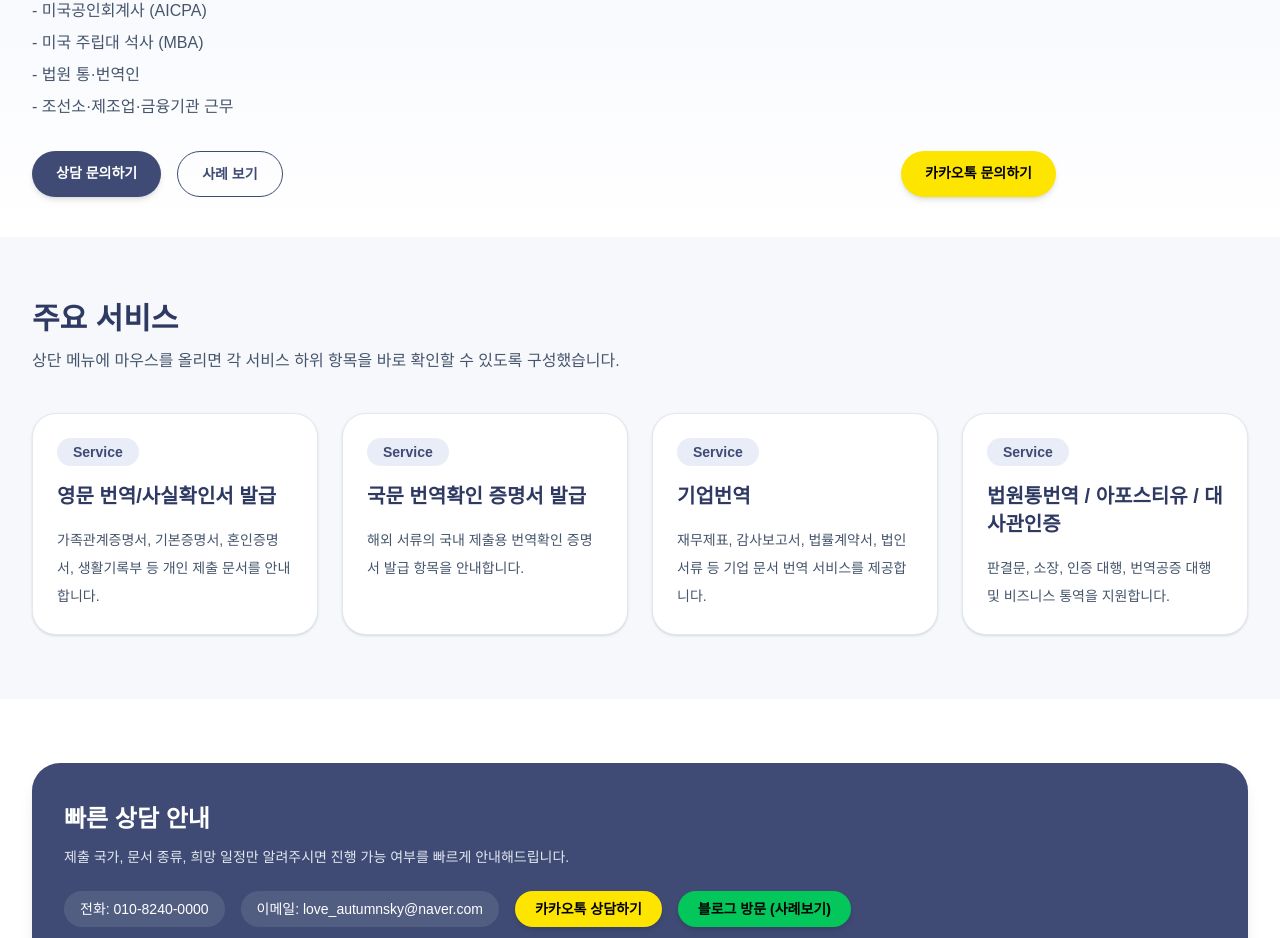
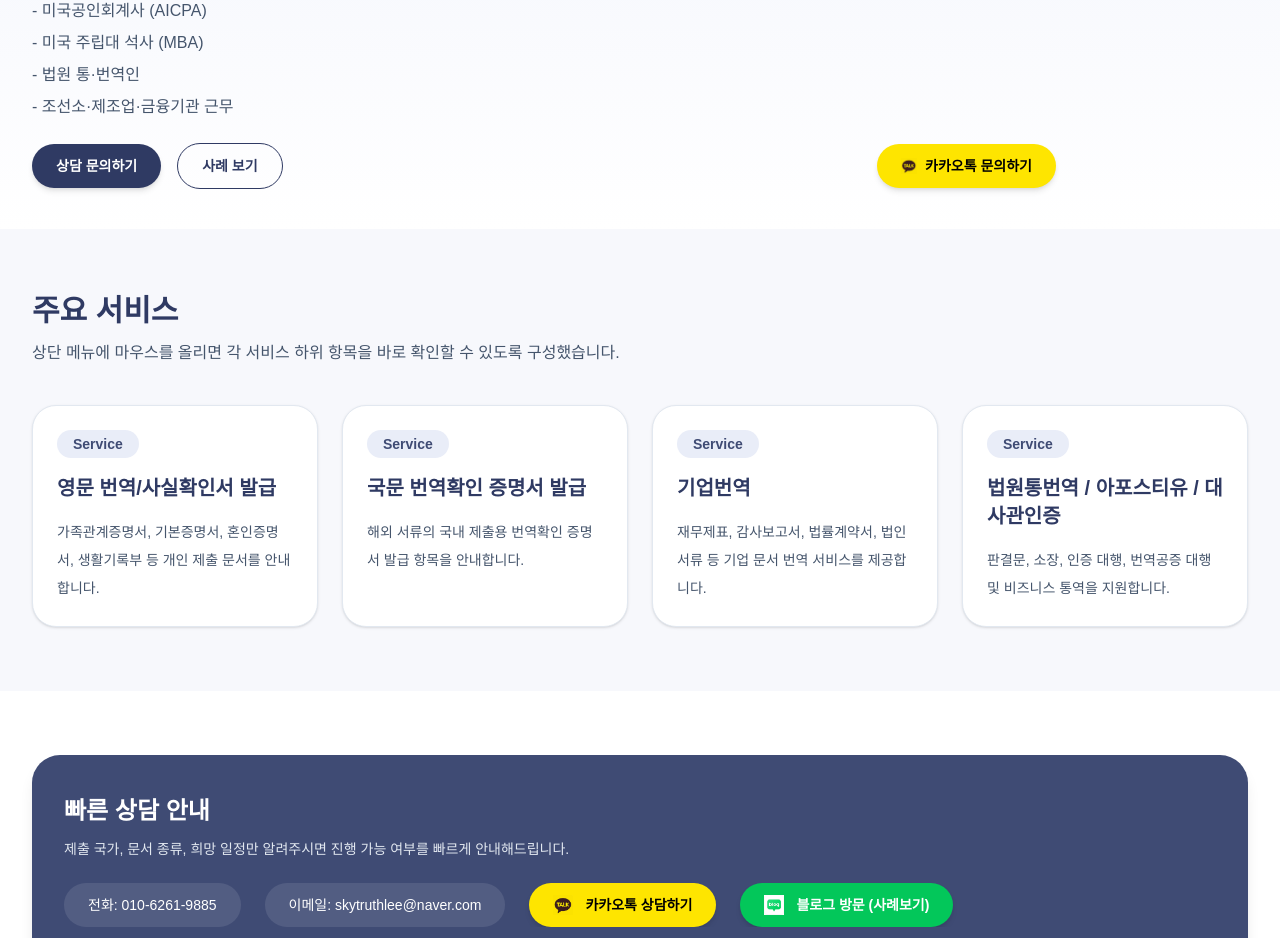
Before and after one commit to loveautumnsky1007-lab/jin-translation, a Next.js app: page / in a window 1280 px wide. Shown: the part 433-1371 px from the top of the page. Built offline with nearby package versions, Linux system fonts and the light colour scheme.

Commit message:
카톡아이콘

```diff
--- a/app/page.tsx
+++ b/app/page.tsx
@@ -38,34 +38,33 @@ export default function Home() {
                 <p>-  법원 통·번역인</p>
                 <p>-  조선소·제조업·금융기관 근무</p>
               </div>
-              <div className="mt-8 flex flex-wrap gap-4">
+            <div className="mt-6 flex items-center justify-between">
 
+  {/* 왼쪽 버튼 그룹 */}
+  <div className="flex items-center gap-4">
+    <button className="rounded-full bg-[#2f3a63] px-6 py-3 text-sm font-semibold text-white shadow-md">
+      상담 문의하기
+    </button>
+
+    <button className="rounded-full border border-[#2f3a63] px-6 py-3 text-sm font-semibold text-[#2f3a63]">
+      사례 보기
+    </button>
+  </div>
+
+  {/* 오른쪽 카카오 */}
   <a
     href="https://open.kakao.com/me/love_autumnsky"
     target="_blank"
     rel="noopener noreferrer"
-                  className="rounded-full bg-[#3f4b74] px-6 py-3 text-sm font-semibold text-white shadow-md transition hover:opacity-90"
+    className="inline-flex items-center rounded-full bg-[#FEE500] px-6 py-3 text-sm font-semibold text-black shadow-md transition hover:brightness-95"
   >
-                  상담 문의하기
+    <img
+      src="/kakao.png"
+      className="mr-2 h-4 w-4 object-contain"
+    />
+    카카오톡 문의하기
   </a>
 
-                <a
-                  href="https://blog.naver.com/PostList.naver?blogId=skytruthlee"
-                  target="_blank"
-                  rel="noopener noreferrer"
-                  className="rounded-full border border-[#3f4b74] px-6 py-3 text-sm font-semibold text-[#3f4b74] transition hover:bg-[#3f4b74] hover:text-white"
-                >
-                  사례 보기
-                </a>
-
-                <a
-                  href="https://open.kakao.com/me/love_autumnsky"
-                  target="_blank"
-                  rel="noopener noreferrer"
-                  className="ml-auto rounded-full bg-[#FEE500] px-6 py-3 text-sm font-semibold text-black shadow-md transition hover:brightness-95"
-                >
-                  카카오톡 문의하기
-                </a>
 </div>
             </div>
           </div>
@@ -119,26 +118,32 @@ export default function Home() {
               <p className="mt-3 text-sm text-slate-200">
                 제출 국가, 문서 종류, 희망 일정만 알려주시면 진행 가능 여부를 빠르게 안내해드립니다.
               </p>
-              <div className="mt-6 flex flex-wrap gap-4 text-sm">
-                <div className="rounded-full bg-white/10 px-4 py-2">전화: 010-8240-0000</div>
-                <div className="rounded-full bg-white/10 px-4 py-2">이메일: love_autumnsky@naver.com</div>
-                {/* 카카오톡 상담하기 */}
+              <div className="mt-6 flex flex-nowrap items-center gap-6 text-sm overflow-x-auto">
+  <div className="rounded-full bg-white/10 px-6 py-3 whitespace-nowrap">
+    전화: 010-6261-9885
+  </div>
+
+  <div className="rounded-full bg-white/10 px-6 py-3 whitespace-nowrap">
+    이메일: skytruthlee@naver.com
+  </div>
+
   <a
     href="https://open.kakao.com/me/love_autumnsky"
     target="_blank"
     rel="noopener noreferrer"
-                  className="rounded-full bg-[#FEE500] px-5 py-2 text-sm font-semibold text-black shadow-md transition hover:brightness-95"
+    className="flex items-center gap-3 rounded-full bg-[#FEE500] px-6 py-3 font-semibold text-black shadow-md transition hover:brightness-95 whitespace-nowrap"
   >
+    <img src="/kakao.png" alt="카카오톡" className="h-5 w-5 object-contain" />
     카카오톡 상담하기
   </a>
 
-                {/* 블로그 방문 */}
   <a
     href="https://blog.naver.com/PostList.naver?blogId=skytruthlee"
     target="_blank"
     rel="noopener noreferrer"
-                  className="rounded-full bg-[#03C75A] px-5 py-2 text-sm font-semibold text-black shadow-md transition hover:brightness-90"
+    className="flex items-center gap-3 rounded-full bg-[#03C75A] px-6 py-3 font-semibold text-white shadow-md transition hover:brightness-90 whitespace-nowrap"
   >
+    <img src="/naver.png" alt="네이버 블로그" className="h-5 w-5 object-contain" />
     블로그 방문 (사례보기)
   </a>
 </div>
@@ -146,7 +151,7 @@ export default function Home() {
           </div>
         </section>
       </main>
-      <footer className="bg-[#f4f4f4] text-[#333] mt-20 border-t">
+      <footer className="bg-[#f4f4f4] text-[#333] mt-0 border-t">
         <div className="mx-auto max-w-7xl px-6 py-8 lg:px-8 text-center text-sm text-gray-600 leading-6">
           <p className="font-semibold text-gray-800">
             국제자문번역행정사사무소
```
Also changed, not shown: public/kakao.png (added), public/naver.png (added). Lines whose indentation alone changed are shown as unchanged.
